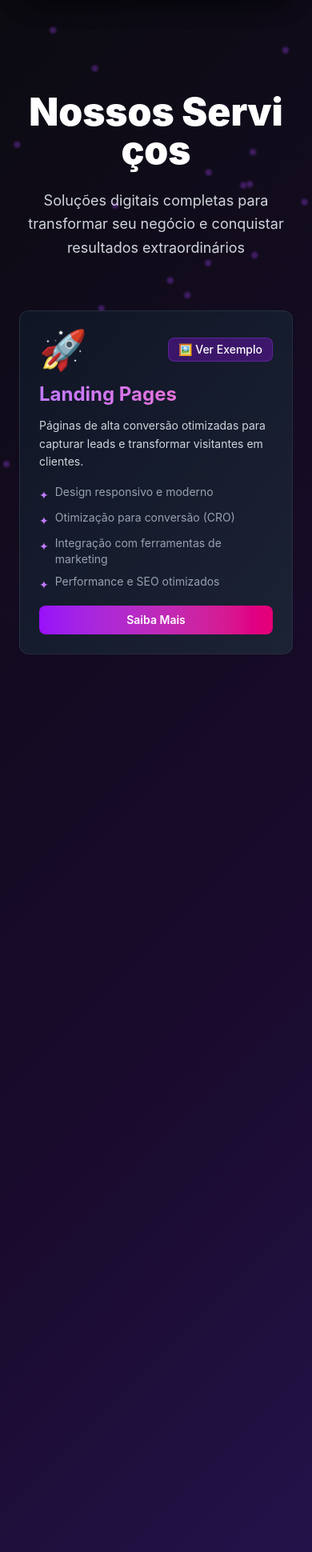
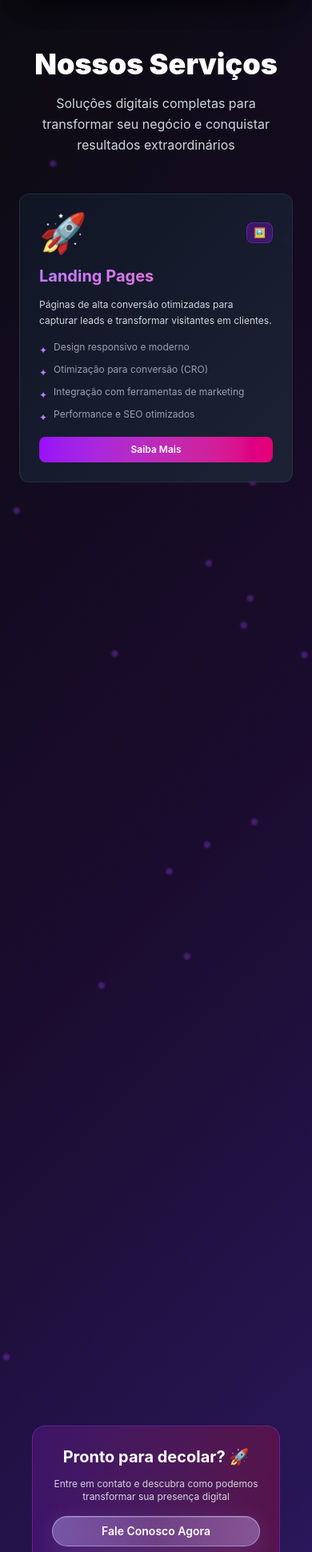
Before and after one commit to naok1m/N2SDigital, a React (Vite) app in the folder n2s-website/: page /services in a window 390 px wide. Shown: the part 60-2000 px from the top of the page at 80% size. Built offline with nearby package versions, Linux system fonts and the light colour scheme; a web font is replaced by a local one.

Commit message:
services section

```diff
--- a/n2s-website/src/components/hero.jsx
+++ b/n2s-website/src/components/hero.jsx
@@ -890,7 +890,6 @@ export default function Hero() {
               ))}
             </div>
         </div>
-        <Footer />
       </section>
 
     </>
--- a/n2s-website/src/components/services.jsx
+++ b/n2s-website/src/components/services.jsx
@@ -226,15 +226,15 @@ const GlassButton = ({ children, onClick }) => {
     <button
       ref={buttonRef}
       onClick={onClick}
-      className="flex items-center gap-3 glass-button interactive-element
+      className="flex items-center justify-center gap-2 sm:gap-3 glass-button interactive-element
                  bg-gradient-to-r from-[rgba(196,181,253,0.4)] via-[rgba(196,181,253,0.25)] to-[rgba(196,181,253,0.4)]
                  border border-[rgba(196,181,253,0.6)]
                  backdrop-blur-[20px]
                  shadow-[0_8px_32px_rgba(196,181,253,0.15),inset_0_1px_0_rgba(255,255,255,0.2)]
-                 rounded-full px-8 py-3
+                 rounded-full px-4 sm:px-6 md:px-8 py-2 sm:py-2.5 md:py-3
                  relative overflow-hidden
-                 text-white font-semibold text-lg
-                 cursor-none"
+                 text-white font-semibold text-sm sm:text-base md:text-lg
+                 cursor-none w-full sm:w-auto"
     >
       <div
         ref={rippleRef}
@@ -423,9 +423,10 @@ const ServiceCard = ({ icon, title, description, features, delay, index, image }
             </div>
             <button
               onClick={handleImageClick}
-              className="px-3 py-1 bg-purple-600/30 hover:bg-purple-600/50 rounded-lg text-white text-sm font-medium transition-all duration-300 hover:scale-105 border border-purple-500/30"
+              className="px-2 sm:px-3 py-1 bg-purple-600/30 hover:bg-purple-600/50 rounded-lg text-white text-xs sm:text-sm font-medium transition-all duration-300 hover:scale-105 border border-purple-500/30"
             >
-              {showImage ? '✕ Fechar' : '🖼️ Ver Exemplo'}
+              {showImage ? '✕' : '🖼️'}
+              <span className="hidden sm:inline ml-1">{showImage ? 'Fechar' : 'Ver Exemplo'}</span>
             </button>
           </div>
 
@@ -445,19 +446,19 @@ const ServiceCard = ({ icon, title, description, features, delay, index, image }
           )}
 
           {/* Title */}
-          <h3 className="text-2xl font-bold mb-3 bg-gradient-to-r from-purple-400 to-pink-400 bg-clip-text text-transparent">
+          <h3 className="text-xl sm:text-2xl font-bold mb-3 bg-gradient-to-r from-purple-400 to-pink-400 bg-clip-text text-transparent">
             {title}
           </h3>
 
           {/* Description */}
-          <p className="text-gray-300 mb-4 leading-relaxed text-sm">
+          <p className="text-gray-300 mb-4 leading-relaxed text-xs sm:text-sm">
             {description}
           </p>
 
           {/* Features */}
           <ul className="space-y-2 mb-4">
             {features.map((feature, idx) => (
-              <li key={idx} className="flex items-start gap-2 text-gray-400 text-sm">
+              <li key={idx} className="flex items-start gap-2 text-gray-400 text-xs sm:text-sm">
                 <span className="text-purple-400 mt-1">✦</span>
                 <span className="flex-1">{feature}</span>
               </li>
@@ -465,7 +466,7 @@ const ServiceCard = ({ icon, title, description, features, delay, index, image }
           </ul>
 
           {/* CTA Button */}
-          <button className="w-full bg-gradient-to-r from-purple-600 to-pink-600 text-white font-semibold py-2 px-4 rounded-lg hover:shadow-lg hover:shadow-purple-500/50 transition-all duration-300 transform hover:scale-105 text-sm">
+          <button className="w-full bg-gradient-to-r from-purple-600 to-pink-600 text-white font-semibold py-2 sm:py-2.5 px-4 rounded-lg hover:shadow-lg hover:shadow-purple-500/50 transition-all duration-300 transform hover:scale-105 text-xs sm:text-sm">
             Saiba Mais
           </button>
         </div>
@@ -664,10 +665,11 @@ export default function Services() {
     <>
       <CustomCursor />
       <Header />
+
       <section
         ref={sectionRef}
         id="servicos"
-        className="flex flex-col justify-between min-h-screen py-24 overflow-hidden"
+        className="relative min-h-screen py-10 overflow-hidden"
         style={{
           background: 'linear-gradient(135deg, #0a0a0f 0%, #1a0b2e 50%, #2d1b69 100%)'
         }}
@@ -698,16 +700,16 @@ export default function Services() {
 
         <div className="relative z-10 max-w-7xl mx-auto px-6 pt-20">
           {/* Header */}
-          <div className="text-center mb-16">
+          <div className="text-center mb-12 sm:mb-16">
             <h2
               ref={titleRef}
-              className="text-5xl md:text-6xl font-black mb-6 text-white"
+              className="text-4xl sm:text-5xl md:text-6xl font-black mb-4 sm:mb-6 text-white px-4"
             >
               Nossos Serviços
             </h2>
             <p
               ref={subtitleRef}
-              className="text-lg md:text-xl text-gray-300 max-w-3xl mx-auto leading-relaxed"
+              className="text-base sm:text-lg md:text-xl text-gray-300 max-w-3xl mx-auto leading-relaxed px-4"
             >
               Soluções digitais completas para transformar seu negócio e
               conquistar resultados extraordinários
@@ -715,7 +717,7 @@ export default function Services() {
           </div>
 
           {/* Services Grid */}
-          <div className="grid grid-cols-1 md:grid-cols-2 gap-6 max-w-5xl mx-auto">
+          <div className="grid grid-cols-1 sm:grid-cols-2 gap-4 sm:gap-6 max-w-5xl mx-auto">
             {services.map((service, index) => (
               <ServiceCard
                 key={index}
@@ -727,12 +729,12 @@ export default function Services() {
           </div>
 
           {/* CTA Section */}
-          <div className="mt-16 text-center">
-            <div className="inline-block bg-gradient-to-r from-purple-900/50 to-pink-900/50 backdrop-blur-xl rounded-2xl p-6 border border-purple-500/30">
-              <h3 className="text-2xl font-bold text-white mb-3">
+          <div className="mt-12 sm:mt-16 text-center px-4">
+            <div className="inline-block bg-gradient-to-r from-purple-900/50 to-pink-900/50 backdrop-blur-xl rounded-2xl p-6 sm:p-8 border border-purple-500/30 max-w-lg w-full">
+              <h3 className="text-xl sm:text-2xl font-bold text-white mb-3">
                 Pronto para decolar? 🚀
               </h3>
-              <p className="text-gray-300 mb-4 text-sm">
+              <p className="text-gray-300 mb-4 sm:mb-6 text-xs sm:text-sm">
                 Entre em contato e descubra como podemos transformar sua presença digital
               </p>
               <GlassButton onClick={handleOpenForm}>
@@ -741,9 +743,10 @@ export default function Services() {
             </div>
           </div>
         </div>
-        <Footer />
+      <Footer></Footer>
       </section>
 
+      {/* Contact Form Modal */}
       {/* Contact Form Modal */}
 {showContactForm && (
   <div
@@ -753,70 +756,69 @@ export default function Services() {
   >
     <div
       ref={formRef}
-            className="bg-gradient-to-br from-gray-900/95 to-gray-800/95 backdrop-blur-xl rounded-2xl p-8 max-w-md w-full border border-purple-500/30 relative"
+      className="bg-gradient-to-br from-gray-900/95 to-gray-800/95 backdrop-blur-xl rounded-2xl p-6 sm:p-8 max-w-md w-full border border-purple-500/30 relative mx-4"
       onClick={(e) => e.stopPropagation()}
       style={{ transformStyle: 'preserve-3d' }}
     >
       {/* Close Button */}
       <button
         onClick={handleCloseForm}
-              className="absolute top-4 right-4 w-8 h-8 rounded-full bg-gray-800/50 hover:bg-purple-600/50 flex items-center justify-center transition-all duration-300 hover:scale-110 hover:rotate-90"
+        className="absolute top-3 right-3 sm:top-4 sm:right-4 w-8 h-8 rounded-full bg-gray-800/50 hover:bg-purple-600/50 flex items-center justify-center transition-all duration-300 hover:scale-110 hover:rotate-90"
       >
         <span className="text-white text-xl">×</span>
       </button>
 
-            <h3 className="text-3xl font-bold text-white mb-2">
+      <h3 className="text-2xl sm:text-3xl font-bold text-white mb-2">
         Vamos conversar! 💬
       </h3>
-            <p className="text-gray-400 mb-6 text-sm">
+      <p className="text-gray-400 mb-6 text-xs sm:text-sm">
         Preencha o formulário e entraremos em contato
       </p>
 
-            <form className="space-y-4">
+      <form className="space-y-3 sm:space-y-4">
         <div>
-                <label className="block text-gray-300 mb-2 text-sm font-medium">Nome</label>
+          <label className="block text-gray-300 mb-2 text-xs sm:text-sm font-medium">Nome</label>
           <input
             type="text"
-                  className="w-full px-4 py-3 bg-gray-800/50 border border-gray-700 rounded-lg text-white placeholder-gray-500 focus:outline-none focus:border-purple-500 transition-colors duration-300"
+            className="w-full px-3 sm:px-4 py-2 sm:py-3 bg-gray-800/50 border border-gray-700 rounded-lg text-white placeholder-gray-500 focus:outline-none focus:border-purple-500 transition-colors duration-300 text-sm"
             placeholder="Seu nome completo"
           />
         </div>
 
         <div>
-                <label className="block text-gray-300 mb-2 text-sm font-medium">Email</label>
+          <label className="block text-gray-300 mb-2 text-xs sm:text-sm font-medium">Email</label>
           <input
             type="email"
-                  className="w-full px-4 py-3 bg-gray-800/50 border border-gray-700 rounded-lg text-white placeholder-gray-500 focus:outline-none focus:border-purple-500 transition-colors duration-300"
+            className="w-full px-3 sm:px-4 py-2 sm:py-3 bg-gray-800/50 border border-gray-700 rounded-lg text-white placeholder-gray-500 focus:outline-none focus:border-purple-500 transition-colors duration-300 text-sm"
             placeholder="seu@email.com"
           />
         </div>
 
         <div>
-                <label className="block text-gray-300 mb-2 text-sm font-medium">Telefone</label>
+          <label className="block text-gray-300 mb-2 text-xs sm:text-sm font-medium">Telefone</label>
           <input
             type="tel"
-                  className="w-full px-4 py-3 bg-gray-800/50 border border-gray-700 rounded-lg text-white placeholder-gray-500 focus:outline-none focus:border-purple-500 transition-colors duration-300"
+            className="w-full px-3 sm:px-4 py-2 sm:py-3 bg-gray-800/50 border border-gray-700 rounded-lg text-white placeholder-gray-500 focus:outline-none focus:border-purple-500 transition-colors duration-300 text-sm"
             placeholder="(00) 00000-0000"
           />
         </div>
 
         <div>
-                <label className="block text-gray-300 mb-2 text-sm font-medium">Mensagem</label>
+          <label className="block text-gray-300 mb-2 text-xs sm:text-sm font-medium">Mensagem</label>
           <textarea
             rows="4"
-                  className="w-full px-4 py-3 bg-gray-800/50 border border-gray-700 rounded-lg text-white placeholder-gray-500 focus:outline-none focus:border-purple-500 transition-colors duration-300 resize-none"
+            className="w-full px-3 sm:px-4 py-2 sm:py-3 bg-gray-800/50 border border-gray-700 rounded-lg text-white placeholder-gray-500 focus:outline-none focus:border-purple-500 transition-colors duration-300 resize-none text-sm"
             placeholder="Conte-nos sobre seu projeto..."
           ></textarea>
         </div>
 
         <button
           type="submit"
-                className="w-full bg-gradient-to-r from-purple-600 to-pink-600 text-white font-semibold py-3 px-6 rounded-lg hover:shadow-lg hover:shadow-purple-500/50 transition-all duration-300 transform hover:scale-105"
+          className="w-full bg-gradient-to-r from-purple-600 to-pink-600 text-white font-semibold py-2.5 sm:py-3 px-4 sm:px-6 rounded-lg hover:shadow-lg hover:shadow-purple-500/50 transition-all duration-300 transform hover:scale-105 text-sm sm:text-base"
         >
           Enviar Mensagem 🚀
         </button>
       </form>
-
     </div>
   </div>
 )}
--- a/n2s-website/src/pages/Home/index.jsx
+++ b/n2s-website/src/pages/Home/index.jsx
@@ -1,12 +1,15 @@
 import React from 'react';
 import Header from '../../components/header';
 import Hero from '../../components/hero';
+import Services from '../../components/services';
+import Footer from '../../components/footer';
 
 function Home() {
     return (
         <>
             <Header/>
             <Hero/>
+            <Services/>
             {/* Other components and     content can be added here */}
         </>
     )
```
Lines whose indentation alone changed are shown as unchanged.
